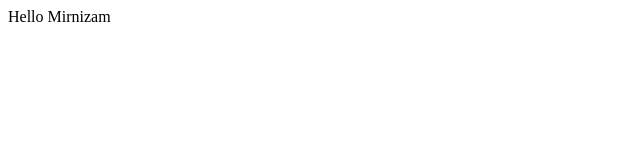
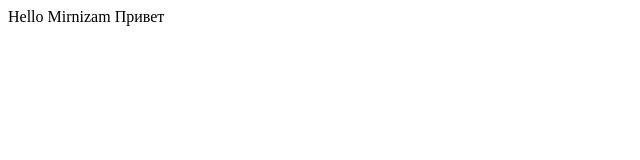
Before and after one commit to YaKartoshka/mirnizam, a plain HTML site: page index.html in a window 1280 px wide. Shown: the full height of the page, 0-640 px from the left. Drawn offline with Linux system fonts and the light colour scheme.

Commit message:
Update index.html

```diff
--- a/index.html
+++ b/index.html
@@ -7,5 +7,6 @@
 </head>
 <body>
     Hello Mirnizam
+    Привет
 </body>
 </html>
```
